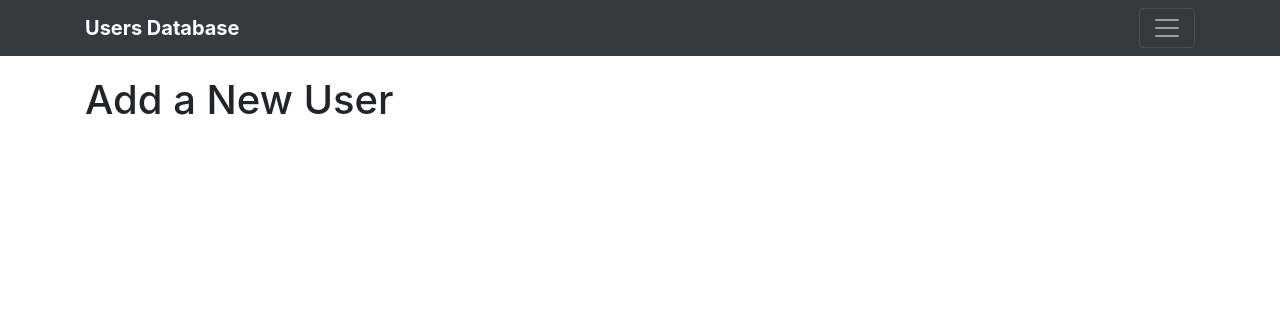
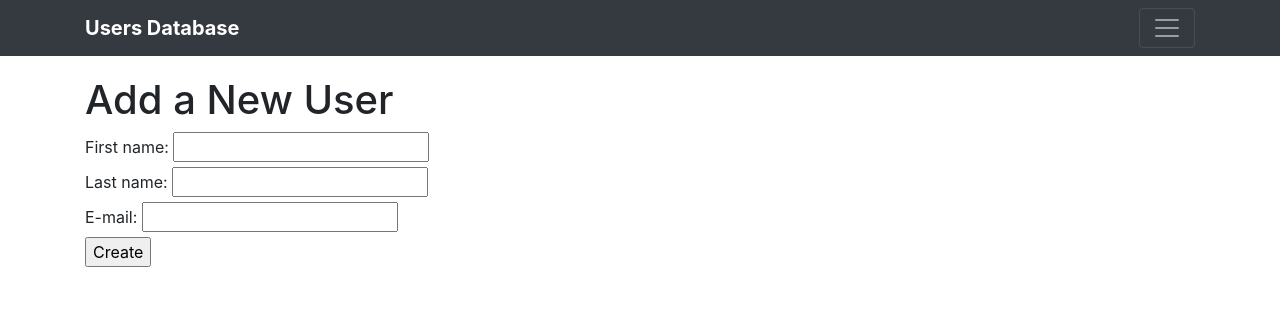
Before and after one commit to vircabading/coding_dojo_python_stack_flask_mysql_crud_users_cr, a Flask app: page /users/new in a window 1280 px wide. Shown: the top 316 px of the page. Run offline with Flask 2, Linux system fonts and the light colour scheme; some libraries are stand-ins or nearby versions.

Commit message:
add form to create.html

```diff
--- a/templates/create.html
+++ b/templates/create.html
@@ -27,9 +27,24 @@
   <!-- //// MAIN AREA //////// -->
   <main role="main">
     <div class="container">
-      <h1>
-        Add a New User
-      </h1>
+        <h1>
+            Add a New User
+        </h1>
+        <form action='/users/new/post' method='post'>
+            <div>
+                <label for=" first_name">First name:</label>
+                <input type="text" id="first_name" name="first_name">
+            </div>
+            <div>
+                <label for="last_name">Last name:</label>
+                <input type="text" id="last_name" name="last_name">
+            </div>
+            <div>
+                <label for="email">E-mail:</label>
+                <input type="text" id="email" name="email">
+            </div>
+            <input type="submit" value="Create">
+        </form>
     </div>
   </main>
 </body>
```
